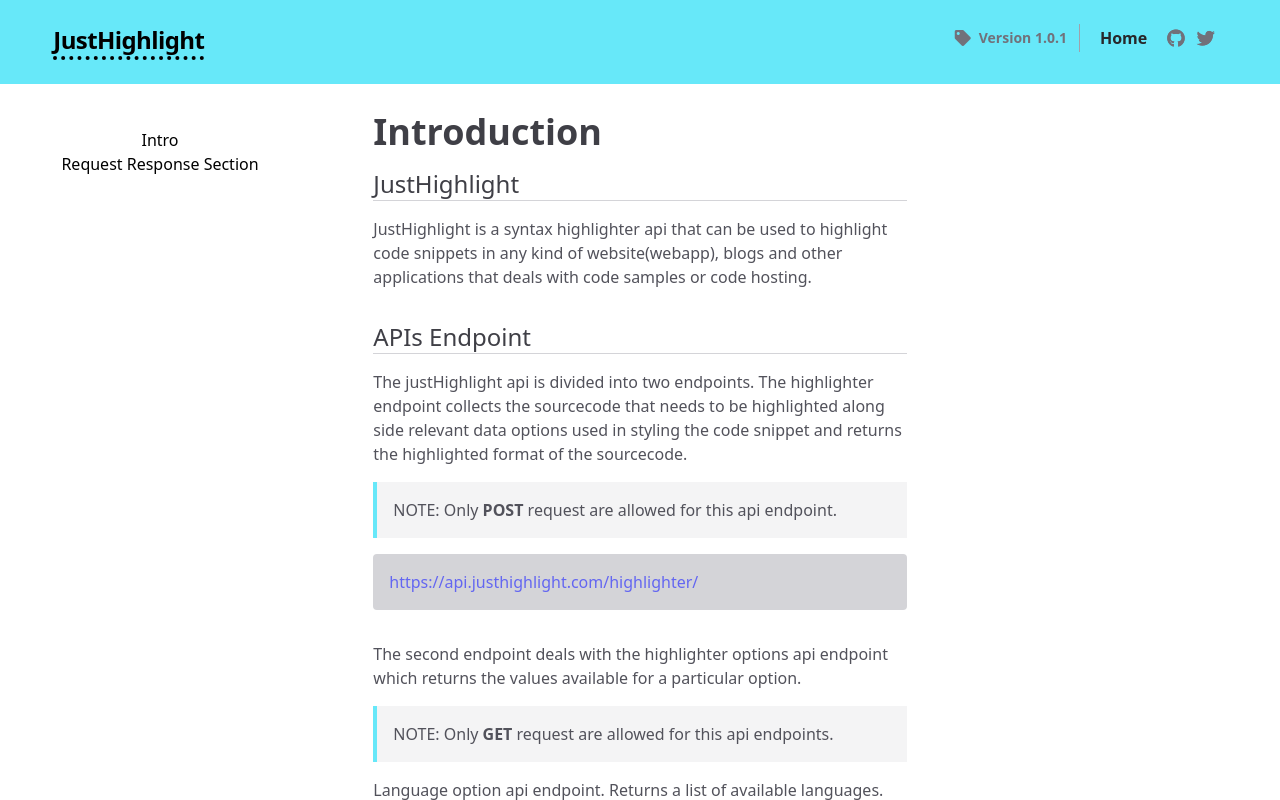
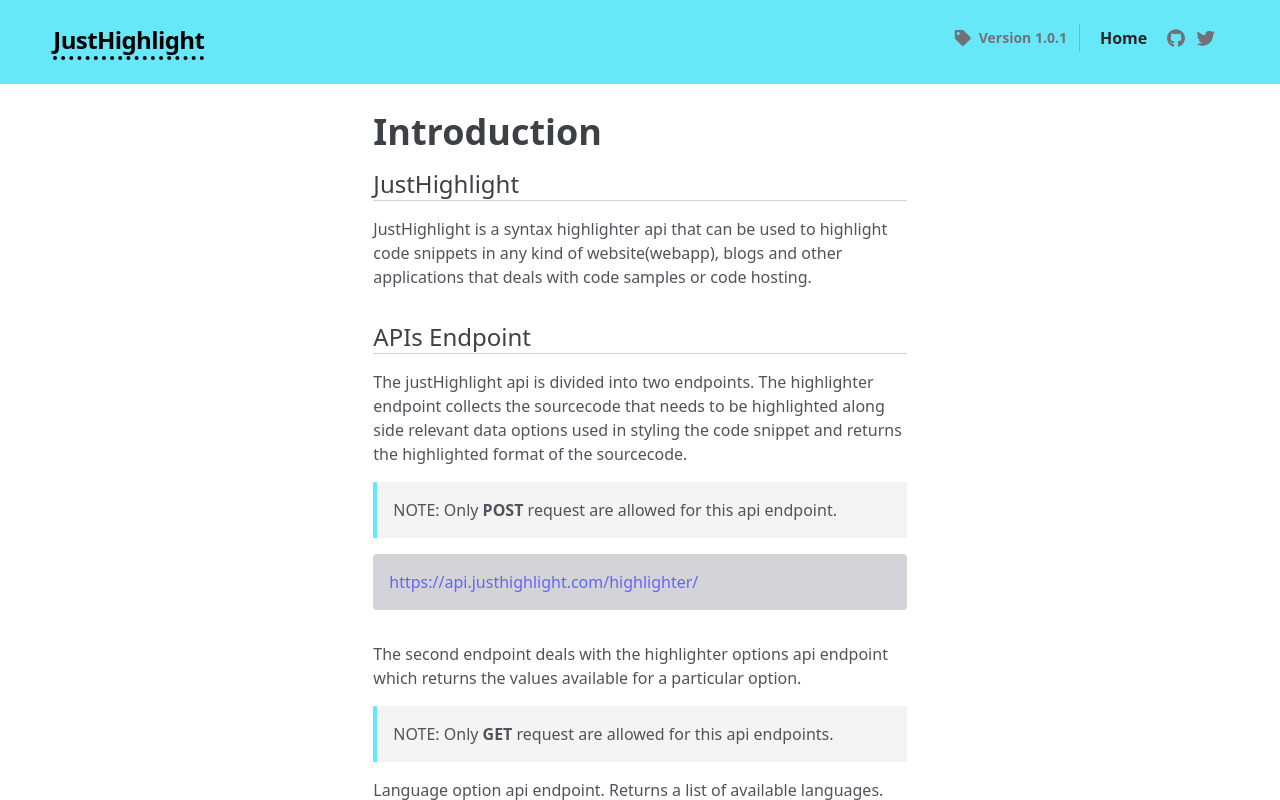
Before and after one commit to LifeOf97/highlighter, a Vue app in the folder frontend/highlight/: page /docs in a window 1280 px wide. Built offline with nearby package versions, Linux system fonts and the light colour scheme.

Commit message:
Refactored code for top nav and hero section.

```diff
--- a/frontend/highlight/src/views/DocsDetail.vue
+++ b/frontend/highlight/src/views/DocsDetail.vue
@@ -129,7 +129,9 @@
     </div>
     <!-- end of features available -->
     <!-- start of footer -->
-    <base-footer />
+    <div class="border-t border-gray-300 dark:border-gray-700 pt-4">
+      <base-footer />
+    </div>
     <!-- end of footer -->
   </div>
 </template>
--- a/frontend/highlight/src/views/DocsLeftNav.vue
+++ b/frontend/highlight/src/views/DocsLeftNav.vue
@@ -1,8 +1,6 @@
 <template>
     <div class="w-full h-full bg-white dark:bg-coolGray-900 pt-16 py-4">
         <div class="text-black dark:text-gray-400 flex flex-col items-center text-left">
-          <a href="#intro-section">Intro</a>
-          <a href="#bm-reqres" class=" capitalize">request response section</a>
         </div>
     </div>
 </template>
```
